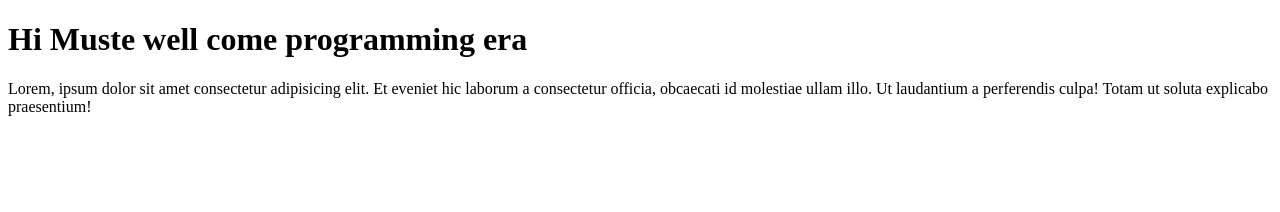
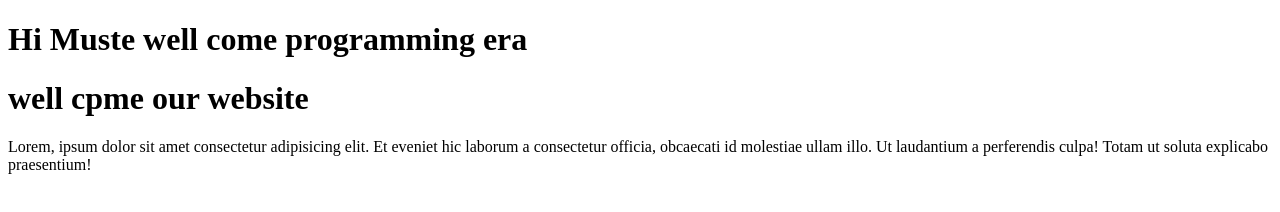
Before and after one commit to mustefamohammedmustefa09-hub/project1, a plain HTML site: page index.html in a window 1280 px wide. Drawn offline with Linux system fonts and the light colour scheme.

Commit message:
updated index.html

```diff
--- a/index.html
+++ b/index.html
@@ -8,6 +8,7 @@
   </head>
   <body>
     <h1>Hi Muste well come programming era</h1>
+    <h1>well cpme our website</h1>
     <p>Lorem, ipsum dolor sit amet consectetur adipisicing elit. Et eveniet hic laborum a consectetur officia, obcaecati id molestiae ullam illo. Ut laudantium a perferendis culpa! Totam ut soluta explicabo praesentium!</p>
   </body>
 </html>
```
